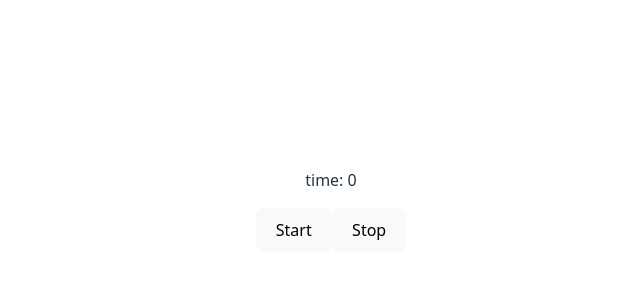
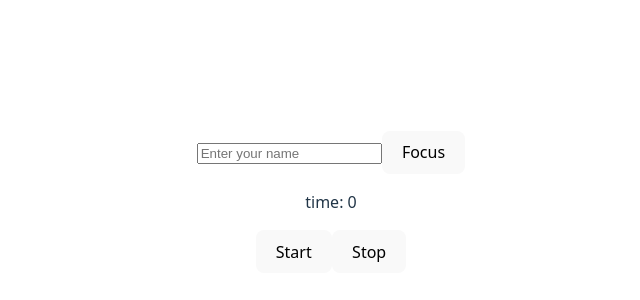
Before and after one commit to Saanimustapha/Learning-React, a React (Vite) app: page / in a window 1280 px wide. Shown: the part 198-498 px from the top of the page, without its empty margins (309-949 px from the left). Built offline with nearby package versions, Linux system fonts and the light colour scheme.

Commit message:
Using the useRef hook to manipulate the DOM

```diff
--- a/src/App.jsx
+++ b/src/App.jsx
@@ -28,6 +28,7 @@ import { Header } from './Header'
 import { CustomContextProvider } from './CustomContextProvider'
 import { StopWatch } from './StopWatch'
 import './App.css'
+import { FocusInput } from './FocusInput'
 
 
 function App() {
@@ -41,8 +42,10 @@ function App() {
     //         <Header/>
     //   </div>
     // </CustomContextProvider>
-
+    <>
+    <FocusInput/>
     <StopWatch/>
+    </>
 
 
     // {/* <SimpleCounterWithInit/>
--- /dev/null
+++ b/src/FocusInput.jsx
@@ -0,0 +1,16 @@
+import { useRef } from "react"
+
+export const FocusInput = () => {
+    const inputRef = useRef(null)
+
+    const focusInput = () => {
+        inputRef.current.focus()
+    }
+
+    return(
+        <div>
+            <input ref={inputRef} type="text" placeholder="Enter your name" />
+            <button onClick={() => focusInput()}>Focus</button>
+        </div>
+    )
+}
```
